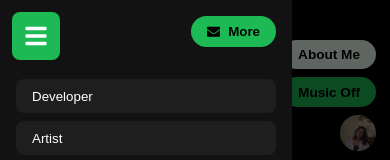
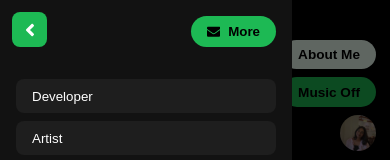
Before and after one commit to BhavanaPoosa/react-portfolio, a React (Create React App) app: page / in a window 390 px wide. Both pictures are taken after a click on the button "Open menu". Shown: the top 160 px of the page. Built offline with nearby package versions, Linux system fonts and the light colour scheme.

Commit message:
Adjust the sidebar burger-btn

```diff
--- a/src/components/Sidebar.js
+++ b/src/components/Sidebar.js
@@ -1,8 +1,14 @@
+// src/components/Sidebar.js
 import React, { useState, useEffect } from 'react';
 import {
-  FaBars, FaTimes,
-  FaPaintBrush, FaEnvelope,
-  FaGithub, FaLinkedin, FaRoad, FaHeadphones
+  FaAngleRight,
+  FaAngleLeft,
+  FaPaintBrush,
+  FaEnvelope,
+  FaGithub,
+  FaLinkedin,
+  FaRoad,
+  FaHeadphones
 } from 'react-icons/fa';
 import { useNavigate } from 'react-router-dom';
 import '../styles/Sidebar.css';
@@ -14,21 +20,17 @@ const quotes = [
 ];
 
 export default function Sidebar() {
-  const navigate = useNavigate();
-  const [drawerOpen, setDrawer] = useState(false);
-  const [showContact, setModal] = useState(false);
-  const [quote, setQuote] = useState('');
+  const navigate               = useNavigate();
+  const [drawerOpen, setDrawer]  = useState(false);
+  const [showContact, setModal]  = useState(false);
+  const [quote, setQuote]        = useState('');
 
+  // prevent body scroll when drawer is open
   useEffect(() => {
-    if (drawerOpen) {
-      document.body.style.overflow = 'hidden';
-      document.body.classList.add('drawer-open');
-    } else {
-      document.body.style.overflow = 'auto';
-      document.body.classList.remove('drawer-open');
-    }
+    document.body.style.overflow = drawerOpen ? 'hidden' : 'auto';
   }, [drawerOpen]);
 
+  // pop sound for contact
   useEffect(() => {
     if (showContact) {
       const pop = new Audio('/bubble-pop-5-323639.mp3');
@@ -37,14 +39,12 @@ export default function Sidebar() {
     }
   }, [showContact]);
 
-  const toggleDrawer = () => setDrawer(!drawerOpen);
-  const closeDrawer = () => setDrawer(false);
-
+  const toggleDrawer = () => setDrawer(open => !open);
+  const closeDrawer  = () => setDrawer(false);
   const openContact = () => {
     setQuote(quotes[Math.floor(Math.random() * quotes.length)]);
     setModal(true);
   };
-
   const go = (path, state) => {
     navigate(path, state ? { state } : undefined);
     closeDrawer();
@@ -52,33 +52,54 @@ export default function Sidebar() {
 
   return (
     <>
-      <button className="burger-btn" onClick={toggleDrawer} aria-label="Open menu">
-        <FaBars size={40} color='#fff'/>
+      {/* ─── Mobile drawer toggle arrow ─── */}
+      <button
+        className="burger-btn"
+        onClick={toggleDrawer}
+        aria-label={drawerOpen ? 'Close menu' : 'Open menu'}
+      >
+        {drawerOpen
+          ? <FaAngleLeft size={24} color="#fff" />
+          : <FaAngleRight size={24} color="#fff" />
+        }
       </button>
+
+      {/* ─── Drawer ─── */}
       <aside className={`sidebar ${drawerOpen ? 'open' : ''}`}>
         <div className="sidebar-header">
+          {/* still keep an explicit close icon inside if you like */}
           <button className="close-btn" onClick={closeDrawer} aria-label="Close menu">
-            <FaTimes />
+            <FaAngleLeft size={20} color="#fff" />
           </button>
           <button className="create-btn" onClick={openContact}>
             <FaEnvelope /> More
           </button>
         </div>
+
         <div className="filters">
           <button onClick={() => go('/developer')}>Developer</button>
           <button onClick={() => go('/artist')}>Artist</button>
           <button onClick={() => go('/individual')}>About</button>
         </div>
+
         <div className="sidebar-section">
           <h4>Quick Links</h4>
           <ul>
             <li onClick={() => go('/MyJourney')}><FaRoad /> My Journey</li>
-            <li onClick={() => go('/artist', { scrollTo: 'my-art' })}><FaPaintBrush /> Digital Art</li>
-            <li onClick={() => go('/individual', { scrollTo: 'music' })}><FaHeadphones /> Soundtrack</li>
+            <li onClick={() => go('/artist', { scrollTo: 'my-art' })}>
+              <FaPaintBrush /> Digital Art
+            </li>
+            <li onClick={() => go('/individual', { scrollTo: 'music' })}>
+              <FaHeadphones /> Soundtrack
+            </li>
           </ul>
         </div>
       </aside>
+
+      {/* backdrop */}
       {drawerOpen && <div className="backdrop" onClick={closeDrawer} />}
+
+      {/* contact modal */}
       {showContact && (
         <div className="modal-overlay" onClick={() => setModal(false)}>
           <div className="contact-modal" onClick={e => e.stopPropagation()}>
@@ -87,9 +108,11 @@ export default function Sidebar() {
             <p>Email: <a href="mailto:bhavana.3113@gmail.com">bhavana.3113@gmail.com</a></p>
             <p className="socials">
               <FaGithub /> <a href="https://github.com/BhavanaPoosa" target="_blank" rel="noopener noreferrer">GitHub</a><br/>
-              <FaLinkedin /> <a href="https://www.linkedin.com/in/bhavana-p-872011252/" target="_blank" rel="noopener noreferrer">LinkedIn</a><br/>
+              <FaLinkedin /> <a href="https://linkedin.com/in/bhavana" target="_blank" rel="noopener noreferrer">LinkedIn</a>
             </p>
-            <div className="quote"><span role="img" aria-label="speech balloon">💬</span> {quote}</div>
+            <div className="quote">
+              <span role="img" aria-label="speech balloon">💬</span> {quote}
+            </div>
           </div>
         </div>
       )}
--- a/src/styles/Sidebar.css
+++ b/src/styles/Sidebar.css
@@ -102,8 +102,8 @@
       position: fixed;
       top: 12px;
       left: 12px;
-      width: 48px;
-      height: 48px;
+      width: 35px;
+      height: 35px;
       background: #1DB954;
       border: none;
       border-radius: 8px;
@@ -118,8 +118,8 @@
 
     /* ensure your FaBars / FaTimes SVG shows up in white */
     .burger-btn svg {
-      width: 24px !important;
-      height: 24px !important;
+      width: 20px !important;
+      height: 20px !important;
       fill: #fff !important;
     }
 
```
